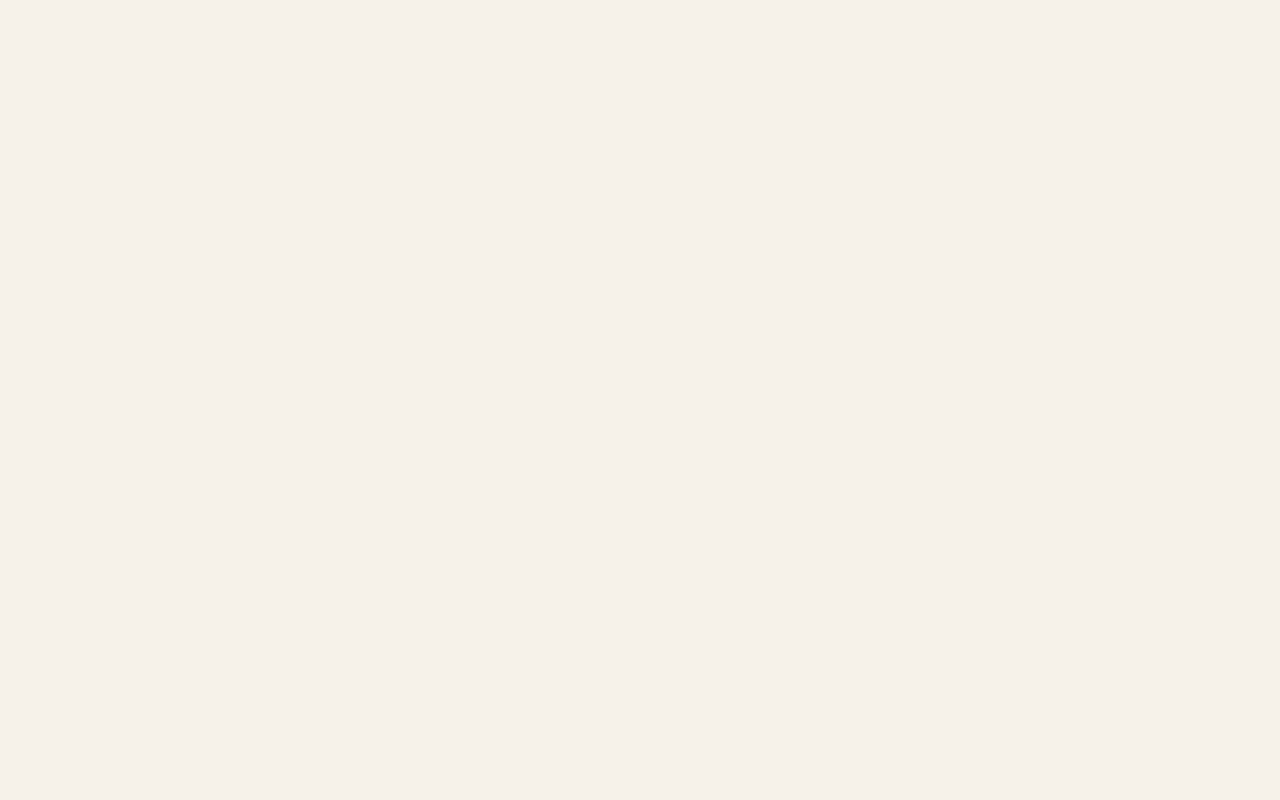
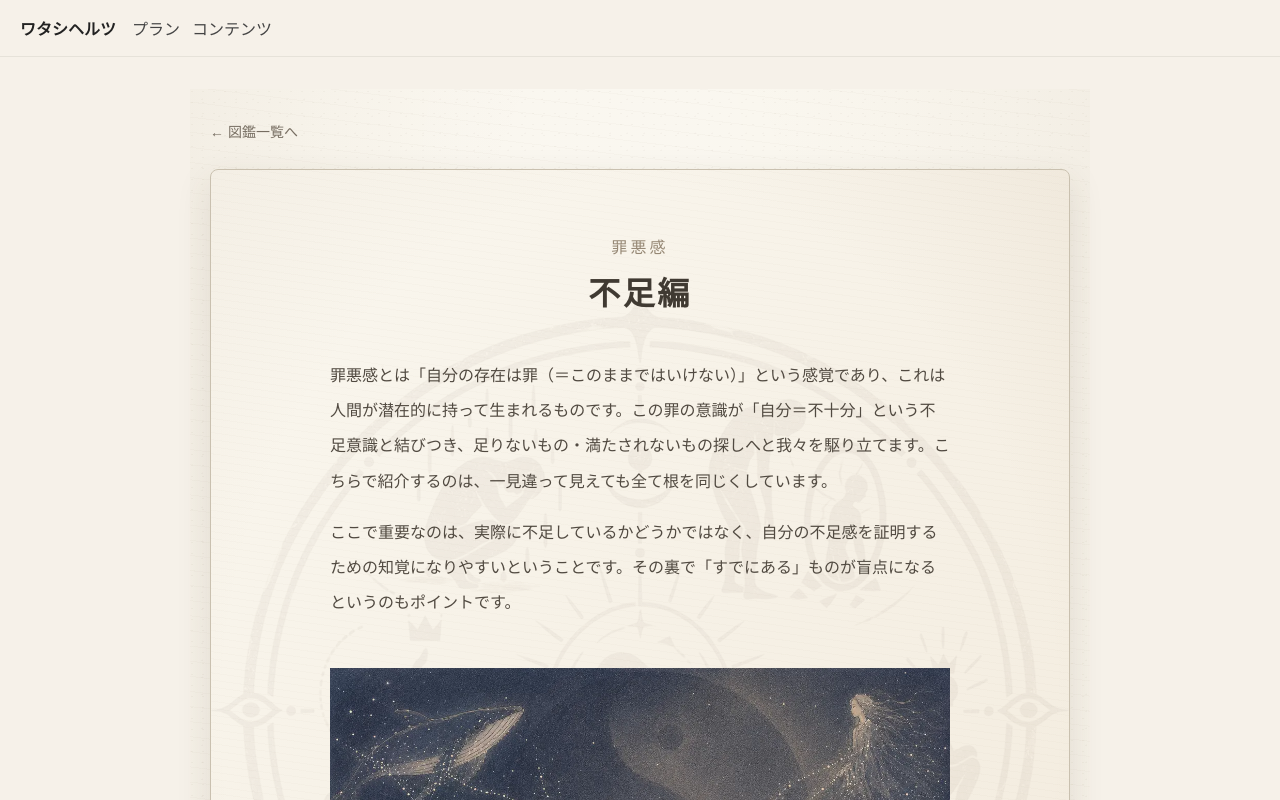
Before and after one commit to hiracoh/watashihertz, a Next.js app: page /encyclopedias/guilt in a window 1280 px wide. Before the commit this address had no page. Shown: the top 800 px of the page. Built offline with nearby package versions, Linux system fonts and the light colour scheme; a web font is replaced by a local one.

Commit message:
Update page.tsx

```diff
--- a/app/encyclopedias/[id]/page.tsx
+++ b/app/encyclopedias/[id]/page.tsx
@@ -1,7 +1,7 @@
 import Image from 'next/image';
 import Link from 'next/link';
 import { notFound } from 'next/navigation';
-import encyclopedias from '@/data/encyclopedias.json';
+import guilt from '@/data/encyclopedias/guilt.json';
 import styles from './page.module.css';
 
 export default function EncyclopediaPage({
@@ -9,11 +9,11 @@ export default function EncyclopediaPage({
 }: {
   params: { id: string };
 }) {
-  const book = encyclopedias.find((item) => item.id === params.id);
+  const book = params.id === 'guilt' ? guilt : null;
 
-  if (!book) {
-    notFound();
-  }
+if (!book) {
+  notFound();
+}
 
   return (
     <main
```
